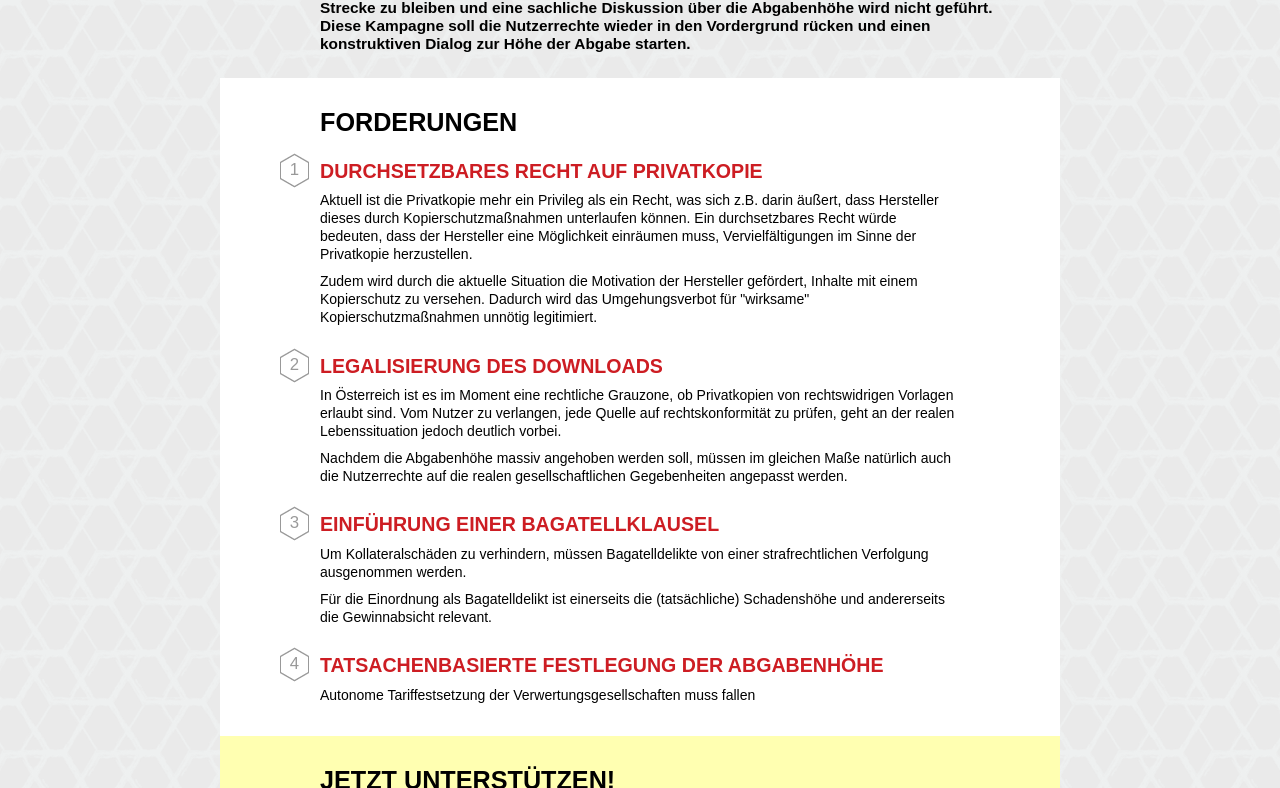
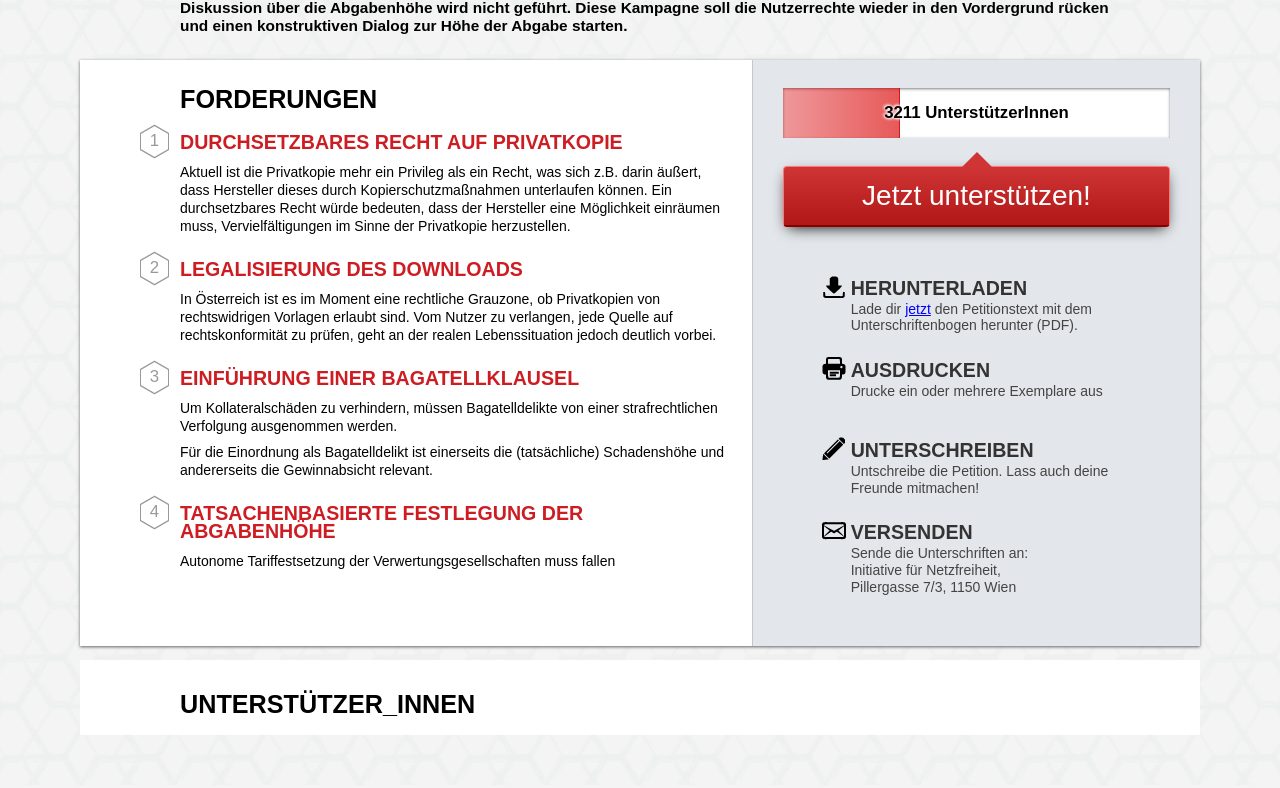
Before and after one commit to Netzfreiheit/Privatkopie, a plain HTML site: page index.html in a window 1280 px wide. Shown: the part 274-1062 px from the top of the page. Drawn offline with Linux system fonts and the light colour scheme.

Commit message:
responisve

```diff
--- a/index.html
+++ b/index.html
@@ -9,7 +9,7 @@
 	<h4 style="background:#ff5; padding:6px 3px;border:1px solid #dd4; text-align:center;">Diese Kampagne ist noch in der Entwurfsphase - alle Äußerungen sind im derzeitigen Zustand als Blindtext zu werten.</h4>
 	<nav id=topnav>
 		<ul>
-			<li><a href="#">Unterst&uuml;tzen!</a></li>
+			<li><a href="#">Unterst&uuml;tzen!</ali>
 			<li><a href="#">Werben</a></li>
 			<li><a href="#">Mitmachen</a></li>
 			<li><a href="#">Spenden</a></li>
@@ -18,9 +18,7 @@
 		</ul>
 	</nav>
 
-	<div id=logo>
-		<img src="/template/img/sitelogo.png">
-	</div>
+	<img id=logo src="/template/img/sitelogo.png">
 
 	<div class=pr>
 		<div class=prh><span class=prorga>Netzfreiheit</span> Petition</div>
@@ -28,22 +26,20 @@
 		<h1>F&uuml;r eine zeitgem&auml;&szlig;e Privatkopie!</h1>
 		<p class=teaser>Im Moment wird nur die Festplattenabgabe diskutiert, die Nutzerrechte drohen auf der Strecke zu bleiben und eine sachliche Diskussion über die Abgabenhöhe wird nicht geführt. Diese Kampagne soll die Nutzerrechte wieder in den Vordergrund rücken und einen konstruktiven Dialog zur Höhe der Abgabe starten.</p>
 	</div>
-	<div class="whitebg indent">
 
-		<div class=progressbar>
-		</div>
+	<div id=mainthing>
+		<div id=claims class="indent">
+
 
 			<h2>Forderungen</h2>
 			<ol class=claim>
 				<li>
 					<h3>Durchsetzbares Recht auf Privatkopie</h3>
 					<p>Aktuell ist die Privatkopie mehr ein Privileg als ein Recht, was sich z.B. darin äußert, dass Hersteller dieses durch Kopierschutzmaßnahmen unterlaufen können. Ein durchsetzbares Recht würde bedeuten, dass der Hersteller eine Möglichkeit einräumen muss, Vervielfältigungen im Sinne der Privatkopie herzustellen.</p>
-				<p>Zudem wird durch die aktuelle Situation die Motivation der Hersteller gefördert, Inhalte mit einem Kopierschutz zu versehen. Dadurch wird das Umgehungsverbot für "wirksame" Kopierschutzmaßnahmen unnötig legitimiert.</p>
 				</li>
 				<li>
 					<h3>Legalisierung des Downloads</h3>
 					<p>In Österreich ist es im Moment eine rechtliche Grauzone, ob Privatkopien von rechtswidrigen Vorlagen erlaubt sind. Vom Nutzer zu verlangen, jede Quelle auf rechtskonformität zu prüfen, geht an der realen Lebenssituation jedoch deutlich vorbei.</p>
-				<p>Nachdem die Abgabenhöhe massiv angehoben werden soll, müssen im gleichen Maße natürlich auch die Nutzerrechte auf die realen gesellschaftlichen Gegebenheiten angepasst werden.</p>
 				</li>
 				<li>
 					<h3>Einführung einer Bagatellklausel</h3>
@@ -56,37 +52,59 @@
 				</li>
 			</ol>
 		</div>
-	<a href="#" class=blocklink>
-	<div class="indent" style="background:#FFFFB1;">
-		<h2>Jetzt unterstützen!</h2>
-		<div class=howto>
-		<img src="/template/img/flowchart.png" style="position:absolute; left:50%; margin: -26px 0 0 -35px;">
-		<ol class=flowchart>
+
+		<a href="#" id=act class="indent blocklink">
+
+			<div class=progressbar>
+				<div class=bar_all>
+					<div class=bar_text>3211 UnterstützerInnen</div>
+					<div class=bar_full style="width:30%"></div>
+				</div>
+			</div>
+
+			<div class=bt>Jetzt unterstützen!</div>
+			<div id=howto>
+				<ol id=flow>
 					<li>
+						<img src="/template/img/howto_1_down.png" class=howtoicon>
+						<div class=ovhid>
 							<h3>Herunterladen</h3>
-				<p>Lade dir <span class=pseudolink>jetzt</span> die Petition mit dem Unterschriftenbogen herunter </p>
+							<p>Lade dir <span class=pseudolink>jetzt</span> den Petitionstext mit dem Unterschriftenbogen herunter (PDF).</p>
+						</div>
 					</li>
 					<li>
+						<img src="/template/img/howto_2_print.png" class=howtoicon>
+						<div class=ovhid>
 							<h3>Ausdrucken</h3>
 							<p>Drucke ein oder mehrere Exemplare aus</p>
+						</div>
 					</li>
 					<li>
+						<img src="/template/img/howto_3_sign.png" class=howtoicon>
+						<div class=ovhid>
 							<h3>Unterschreiben</h3>
 							<p>Untschreibe die Petition. Lass auch deine Freunde mitmachen!</p>
+						</div>
 					</li>
 					<li>
+						<img src="/template/img/howto_4_send.png" class=howtoicon>
+						<div class=ovhid>
 							<h3>Versenden</h3>
-				<p>Sende die Unteschriften an:<br>
-				Initiative für Netzfreiheit<br>
-				Pillergasse 7/3, 1150 Wien</p>
+							<p>Sende die Unterschriften an:<br>
+							Initiative für Netzfreiheit, <nobr>Pillergasse 7/3, 1150 Wien</nobr></p>
+						</div>
 					</li>
 				</ol>
 			</div>
+			<div class=clr></div>
+		</a>
 	</div>
-	</a>
 
-	<div class="whitebg indent">
-	<h2>Partner</h2>
+
+
+	<div class="indent whitebg">
+	<h2>Unterstützer_innen</h2>
+	</div>
 	</div>
 
 </div>
--- a/template/css/privatkopie.css
+++ b/template/css/privatkopie.css
@@ -1,14 +1,14 @@
 body {
-	margin: 5px 7% 50px;
+	margin: 5px 4% 50px;
 	font: 14px/18px 'Droid Sans', Arial, sans-serif;
-	background: #eaeaea url(../img/sitebg.png) center center;
+	background: #F4F4F4 url(../img/sitebg.png) center center;
 }
 
 
 #pagewrapper {
 	margin: 0 auto;
 	width: 98%;
-	max-width: 60em;
+	max-width: 80em;
 }
 
 #topnav {
@@ -18,9 +18,6 @@ body {
 	background:#fff;
 }
 
-.greybg  {
-	background:#f7f7f7;
-}
 
 .indent {
 	padding: 1em 100px .1em;
@@ -134,7 +131,7 @@ p {
 
 .claim > li {
 	display: block;
-	margin: 2.2em 0;
+	margin: 1.8em 0;
 }
 
 .claim > li:before {
@@ -154,42 +151,203 @@ p {
 }
 
 
-.flowchart {
-	margin:0;
-	padding:0;
-	list-style: none;
+
+
+#howto {
+	padding-top: 20px;
 }
 
-.flowchart li {
-	height:105px;
+.howtoicon {
+	float: left;
+	margin-right: 5px;
 }
 
-.flowchart > li > h3 {
-	width:40%;
-	text-align:right;
+#flow {
+	list-style: none;
+	margin: 0 10%;
+	padding: 0;
 }
 
-.flowchart > li > p {
-	width:40%;
-	margin-left:19%
+#flow h3 {
+	margin: 0;
+	color: #333;
+	margin: .2em 0;
 }
 
-.flowchart > li > h3, .flowchart > li > p {
-
-	vertical-align:middle;
-	display:inline-block;
+#flow p {
+	margin: .2em 0;
+	color: #444;
+	line-height:1.2em;
 }
 
-.howto {
-	padding-top: 20px;
+#flow li {
+	margin-bottom: 20px;
+	min-height: 60px;
 }
+
+
+.bt {
+	position: relative;
+	background: #CF3535;
+	background: -webkit-linear-gradient(#CF3535, #B11717);
+	background: linear-gradient(#CF3535, #B11717);
+	padding: 20px;
+	font-size: 2em;
+	color: #fff;
+	text-align: center;
+	border-radius: 4px;
+	margin: 1em 0;
+	box-shadow: #000 0 5px 14px -5px;
+	border: 1px solid #F77;
+	border-bottom: 2px solid #870000;
+}
+
+
+.bt:after {
+	content: '';
+	position: absolute;
+	border-style: solid;
+	border-width: 0 15px 15px;
+	border-color: #CF3535 transparent;
+	display: block;
+	width: 0;
+	z-index: 1;
+	margin-left: -15px;
+	top: -15px;
+	left: 50%;
+}
+
+.bt:hover {
+	background: #EE6A6A;
+	background: -webkit-linear-gradient(#EE6A6A, #C52B2B);
+	background: linear-gradient(#EE6A6A, #C52B2B);
+}
+
+.bt:hover:after {
+	border-color: #EE6A6A transparent;
+}
+
 
 .blocklink {
 	text-decoration:none;
 	color:black;
+}
+.ovhid {
+	overflow:hidden;
 }
 
 .pseudolink {
 	color: blue;
 	text-decoration: underline;
 }
+
+#mainthing {
+	background: #fff;
+	margin-bottom:1em;
+	box-shadow: rgba(0, 0, 0, 0.6) 0 1px 3px;
+}
+
+
+#act {
+	background: #E3E6EA;
+	border-left: 1px solid #C7C7C7;
+	padding: 2em 30px;
+	display: table-cell;
+}
+
+
+#claims {
+	width: 60%;
+	padding-top: 30px;
+	padding-right: 25px;
+	display: table-cell;
+	vertical-align: top;
+}
+.bar_all {
+	border: 0;
+	height: 50px;
+	background: #fff;
+	box-shadow: rgba(0, 0, 0, 0.5) 0 1px 3px inset;
+	position:relative;
+}
+.bar_full {
+	background: #CD1D23;
+	background: linear-gradient(to right, rgba(217, 17, 23, 0.43), rgba(218, 0, 0, 0.65));
+	height: 100%;
+	border-right: 1px solid rgba(190, 0, 0, 0.8);
+}
+
+.bar_text {
+	position: absolute;
+	top: 16px;
+	left: 0;
+	right: 0;
+	text-align: center;
+	font-weight: bold;
+	text-shadow: #fff 1px 1px 3px,#fff -1px -1px 3px,#fff -1px 0 3px;
+	font-size:1.2em;
+}
+
+@media (max-width: 64em) {
+	.bt {
+		margin: 5%;
+		padding: 4%;
+	}
+
+	#claims {
+		width: auto;
+		display:block;
+		padding-right: 100px;
+	}
+
+	#act {
+		display:block;
+		padding-top:20px;
+	}
+
+	.progressbar {
+		margin: 0 -31px;
+	}
+
+	#logo {
+		margin: 12px 0;
+		width: 85px;
+	}
+
+
+	#howto {
+		padding-top: 0;
+	}
+	#flow {
+		margin: 0;
+	}
+	#flow li {
+		margin-bottom: 10px;
+		float: left;
+		width: 23%;
+		margin: 1%;
+		text-align: center;
+	}
+	#flow h3 {
+		margin: 0;
+		margin: .2em 0;
+		font-size: 1.15em;
+	}
+	.howtoicon {
+		float: none;
+		margin-right: 5px;
+	}
+	#flow p {
+		margin: 0;
+		font-size: .9em;
+	}
+}
+
+
+@media (max-width: 50em) {
+	#flow li {
+		float:none;
+		width: 320px;
+		margin: 10px auto;
+	}
+}
```
Also changed, not shown: template/js/ifnf-campaign.js (added, +26 -0 lines), template/img/howto_1_down.png (added), template/img/howto_2_print.png (added), template/img/howto_3_sign.png (added), template/img/howto_4_send.png (added), 1 other file. Lines whose indentation alone changed are shown as unchanged.
